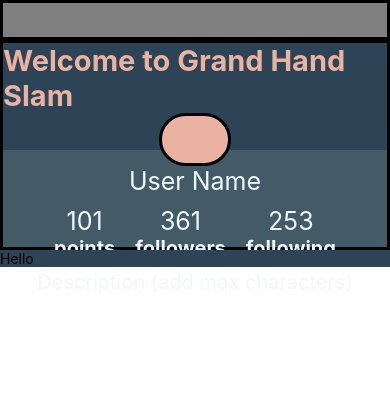
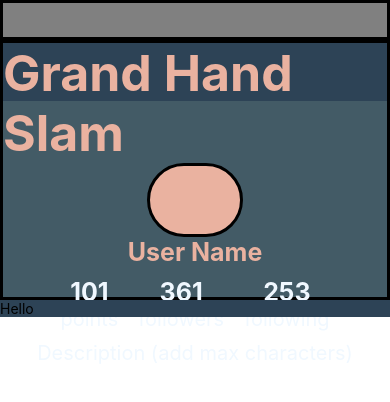
Before and after one commit to Reigningeddie/Grand_Hand_Slam_Mobile, a React Native app: screen / in a window 390 px wide. Shown: the top 402 px of the page. Built offline with nearby package versions, Linux system fonts and the light colour scheme.

Commit message:
made pic bigger and banner smaller

```diff
--- a/components/banner.jsx
+++ b/components/banner.jsx
@@ -9,7 +9,7 @@ const styles = StyleSheet.create({
     position: 'absolute',
     backgroundColor: '#2D4356',
     width: '100%',
-    height: '56%',
+    height: '32%',
     zIndex: -1,
   }
 })
--- a/components/home.jsx
+++ b/components/home.jsx
@@ -2,7 +2,7 @@ import { StyleSheet, View, Text } from 'react-native';
 
 const Home = () => {
   return <View style={styles.body}>
-    <Text style={styles.title}>Welcome to Grand Hand Slam</Text>
+    <Text style={styles.title}>Grand Hand Slam</Text>
     <View style={styles.pic}></View>
     <Text style={styles.user}>User Name</Text>
     <View style={styles.gridBox}>
@@ -33,21 +33,25 @@ const styles = StyleSheet.create({
 
   title: {
     color: '#EAB2A0',
-    fontSize: 29,
-    fontWeight: 'bold'
+    fontSize: 50,
+    fontWeight: 'bold',
   },
 
   pic: {
     border: 'solid',
-    height: '26%',
-    width: '19%',
-    borderRadius: 50,
+    height: '29%',
+    width: '25%',
+    borderRadius: 60,
+    borderWidth: 3,
     backgroundColor: '#EAB2A0',
+    borderColor: '#A76F6F'
   },
 
   user: {
     color: 'aliceblue',
     fontSize: 25,
+    color: '#EAB2A0',
+    fontWeight: 'bold'
   },
 
   gridBox: {
@@ -64,12 +68,12 @@ const styles = StyleSheet.create({
   num: {
     color: 'aliceblue',
     fontSize: 25,
+    fontWeight: 'bold'
   },
 
   item: {
     color: 'aliceblue',
     fontSize: 20,
-    fontWeight: 'bold',
     },
 
     dez: {
```
